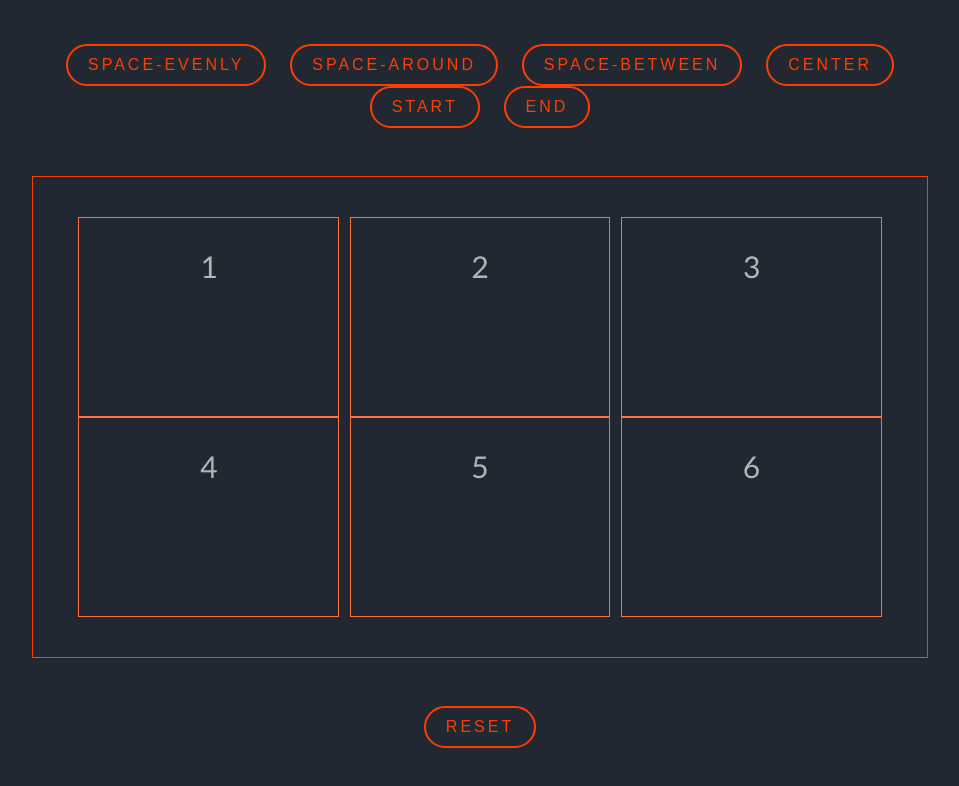
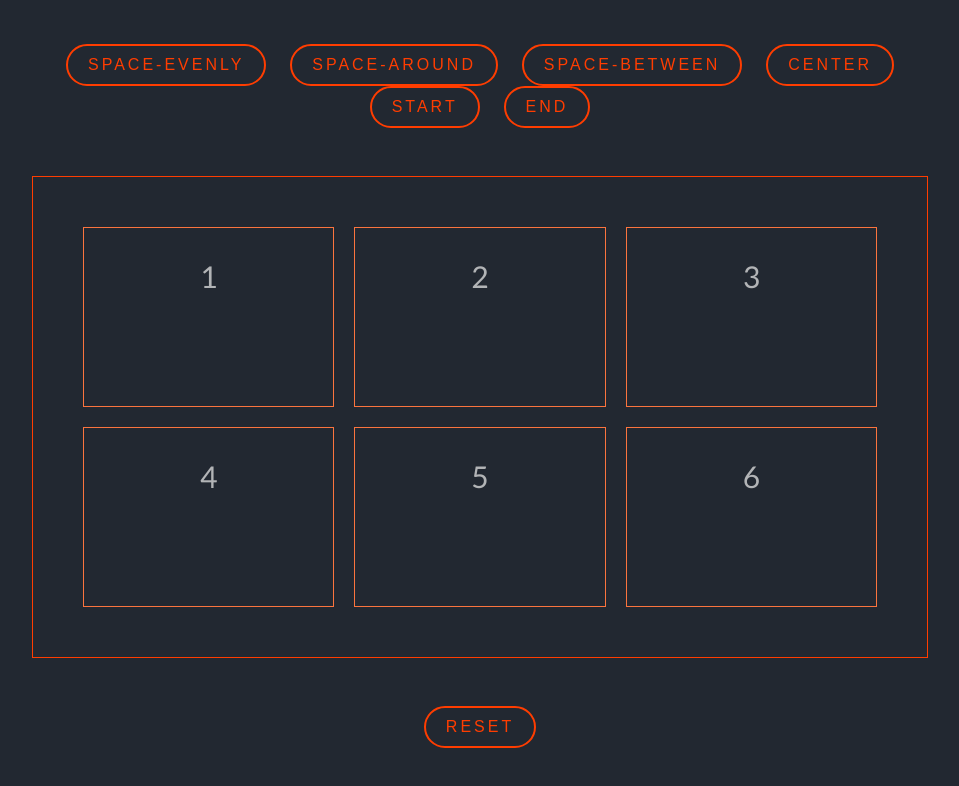
Before and after one commit to pandeyaman/Yet-Another-Style-Sheet, a plain HTML site: page CSS-GRIDS/css-grids.html in a window 1280 px wide. Shown: the part 6566-7352 px from the top of the page, without its empty margins (160-1119 px from the left). Drawn offline with Linux system fonts and the light colour scheme.

```diff
--- a/CSS-GRIDS/css-grids.css
+++ b/CSS-GRIDS/css-grids.css
@@ -90,10 +90,6 @@ code {
     border: 1px solid #FF3D00;
     padding: 40px 40px;
     height: 50%;
-}
-
-.grid-container-align div {
-    margin: 0 2%;
 }
 
 .justify-space-evenly{
```
